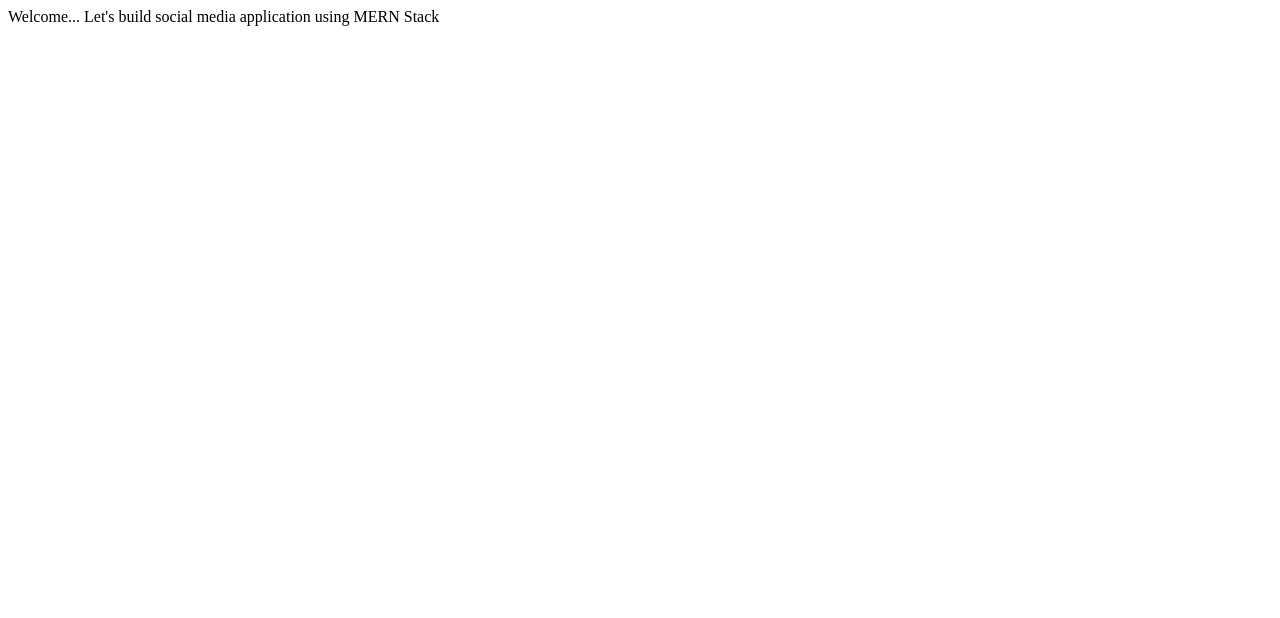
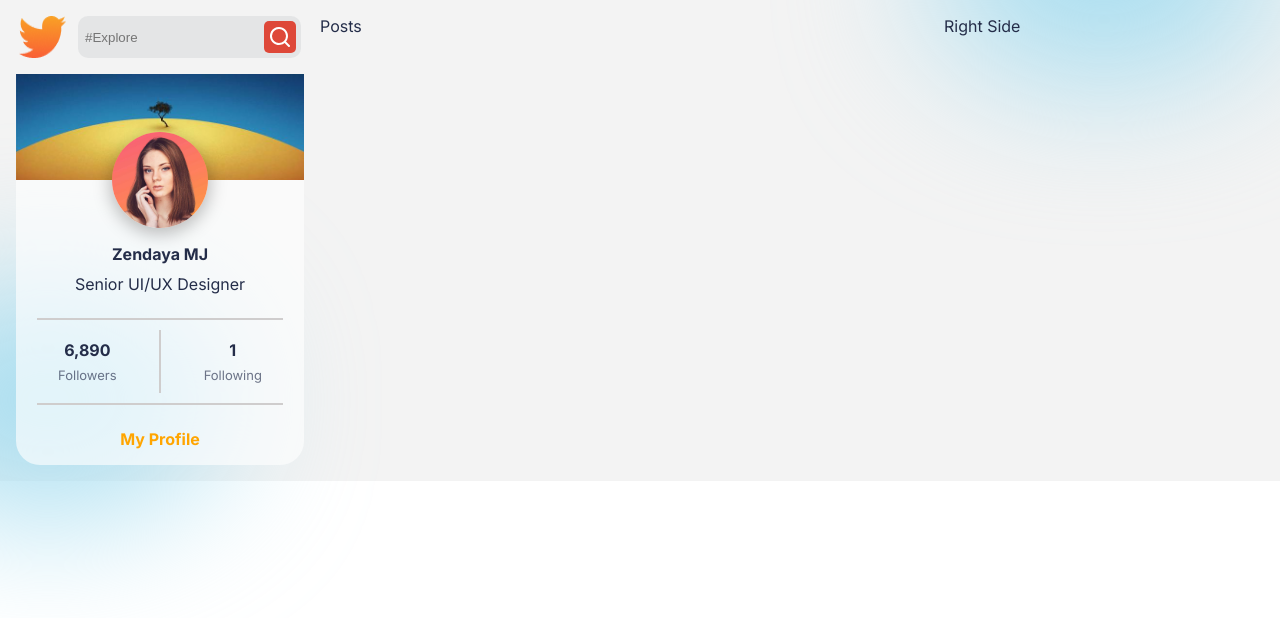
Before and after one commit to mohammedmurshid/Connectify-frontend, a React (Create React App) app: page / in a window 1280 px wide. Shown: the top 618 px of the page. Built offline with nearby package versions, Linux system fonts and the light colour scheme.

Commit message:
profile side completed

```diff
--- a/public/index.html
+++ b/public/index.html
@@ -8,33 +8,22 @@
       name="description"
       content="Web site created using create-react-app"
     />
-    <!--
-      manifest.json provides metadata used when your web app is installed on a
-      user's mobile device or desktop. See https://developers.google.com/web/fundamentals/web-app-manifest/
-    -->
-    <!--
-      Notice the use of %PUBLIC_URL% in the tags above.
-      It will be replaced with the URL of the `public` folder during the build.
-      Only files inside the `public` folder can be referenced from the HTML.
-
-      Unlike "/favicon.ico" or "favicon.ico", "%PUBLIC_URL%/favicon.ico" will
-      work correctly both with client-side routing and a non-root public URL.
-      Learn how to configure a non-root public URL by running `npm run build`.
-    -->
-    <title>React App</title>
+    <link rel="preconnect" href="https://fonts.googleapis.com" />
+    <link rel="preconnect" href="https://fonts.gstatic.com" crossorigin />
+    <link
+      href="https://fonts.googleapis.com/css2?family=Inter:wght@400;600;700&display=swap"
+      rel="stylesheet"
+    />
+    <style>
+      body {
+        font-family: "Inter", sans-serif;
+        margin: 0;
+      }
+    </style>
+    <title>Social Media</title>
   </head>
   <body>
     <noscript>You need to enable JavaScript to run this app.</noscript>
     <div id="root"></div>
-    <!--
-      This HTML file is a template.
-      If you open it directly in the browser, you will see an empty page.
-
-      You can add webfonts, meta tags, or analytics to this file.
-      The build step will place the bundled scripts into the <body> tag.
-
-      To begin the development, run `npm start` or `yarn start`.
-      To create a production bundle, use `npm run build` or `yarn build`.
-    -->
   </body>
 </html>
--- a/src/App.css
+++ b/src/App.css
@@ -11,5 +11,21 @@
   --photo: #4CB256;
   --video: #4A4EB7;
   --location: #EF5757;
---shedule: #E1AE4A;
+  --shedule: #E1AE4A;
 }
+
+.App {
+  overflow: hidden;
+  color: var(--black);
+  background: #f3f3f3;
+  padding: 1rem 1rem;
+}
+
+.blur {
+  position: absolute;
+  width: 22rem;
+  height: 14rem;
+  border-radius: 50%;
+  background: #a6ddf0;
+  filter: blur(72px);
+}
--- a/src/App.js
+++ b/src/App.js
@@ -1,8 +1,11 @@
 import "./App.css";
+import Home from "./pages/home/Home";
 function App() {
   return (
     <div className="App">
-      Welcome... Let's build social media application using MERN Stack
+      <div className="blur" style={{ top: "-18%", right: "0" }}></div>
+      <div className="blur" style={{ top: "36%", left: "-8rem" }}></div>
+      <Home />
     </div>
   );
 }
--- /dev/null
+++ b/src/components/LogoSearch/LogoSearch.css
@@ -0,0 +1,31 @@
+.LogoSearch {
+    display: flex;
+    gap: 0.75rem
+}
+
+.Search {
+    display: flex;
+    background-color: var(--inputColor);
+    border-radius: 10px;
+    padding: 5px;
+}
+
+.Search>input {
+    background-color: transparent;
+    border: none;
+    outline: none;
+}
+
+.s-icon {
+    display: flex;
+    align-items: center;
+    justify-content: center;
+    background: #DE4839;
+    border-radius: 5px;
+    padding: 4px;
+    color: white;
+}
+
+.s-icon:hover {
+    cursor: pointer;
+}
--- /dev/null
+++ b/src/components/LogoSearch/LogoSearch.jsx
@@ -0,0 +1,20 @@
+import React from "react";
+import Logo from "../../img/logo.png";
+import "./LogoSearch.css";
+import { UilSearch } from "@iconscout/react-unicons";
+
+const LogoSearch = () => {
+  return (
+    <div className="LogoSearch">
+      <img src={Logo} alt="" srcset="" />
+      <div className="Search">
+        <input type="text" placeholder="#Explore" />
+        <div className="s-icon">
+          <UilSearch />
+        </div>
+      </div>
+    </div>
+  );
+};
+
+export default LogoSearch;
--- /dev/null
+++ b/src/components/ProfileCard/ProfileCard.css
@@ -0,0 +1,92 @@
+.ProfileCard {
+    border-radius: 1.5rem;
+    display: flex;
+    flex-direction: column;
+    position: relative;
+    gap: 1rem;
+    overflow-x: clip;
+    background: var(--cardColor);
+}
+
+.ProfileImages {
+    position: relative;
+    display: flex;
+    flex-direction: column;
+    align-items: center;
+    justify-content: center;
+}
+
+.ProfileImages>img:nth-of-type(1) {
+    width: 100%;
+}
+
+.ProfileImages>img:nth-of-type(2) {
+    width: 6rem;
+    border-radius: 50%;
+    position: absolute;
+    bottom: -3rem;
+    box-shadow: var(--profileShadow);
+}
+
+.ProfileName {
+    display: flex;
+    flex-direction: column;
+    align-items: center;
+    margin-top: 3rem;
+    gap: 10px;
+}
+
+.ProfileName>span:nth-of-type(1) {
+    font-weight: bold;
+}
+
+.followStatus {
+    display: flex;
+    flex-direction: column;
+    align-items: center;
+    justify-content: center;
+    gap: 0.75rem;
+}
+
+.followStatus>hr {
+    width: 85%;
+    border: 1px solid var(--hrColor);
+}
+
+.followStatus>div {
+    display: flex;
+    gap: 1rem;
+    width: 80%;
+    justify-content: space-around;
+    align-items: center;
+}
+
+.follow {
+    display: flex;
+    flex-direction: column;
+    gap: 0.4rem;
+    align-items: center;
+    justify-content: center;
+}
+
+.follow>span:nth-of-type(1) {
+    font-weight: bold;
+}
+
+.follow>span:nth-of-type(2) {
+    color: var(--gray);
+    font-size: 13px;
+}
+
+.vl {
+    height: 150%;
+    border-left: 2px solid var(--hrColor);
+}
+
+.ProfileCard>span {
+    font-weight: bold;
+    color: orange;
+    align-self: center;
+    margin-bottom: 1rem;
+    cursor: pointer;
+}
--- /dev/null
+++ b/src/components/ProfileCard/ProfileCard.jsx
@@ -0,0 +1,42 @@
+import React from "react";
+import Cover from "../../img/cover.jpg";
+import Profile from "../../img/profileImg.jpg";
+import "./ProfileCard.css";
+
+const ProfileCard = () => {
+  return (
+    <div className="ProfileCard">
+      <div className="ProfileImages">
+        <img src={Cover} alt="" />
+        <img src={Profile} alt="" />
+      </div>
+
+      <div className="ProfileName">
+        <span>Zendaya MJ</span>
+        <span>Senior UI/UX Designer</span>
+      </div>
+
+      <div className="followStatus">
+        <hr />
+        <div>
+          <div className="follow">
+            <span>6,890 </span>
+            <span>Followers</span>
+          </div>
+
+          <div className="vl"></div>
+
+          <div className="follow">
+            <span>1 </span>
+            <span>Following</span>
+          </div>
+        </div>
+        <hr />
+      </div>
+
+      <span>My Profile</span>
+    </div>
+  );
+};
+
+export default ProfileCard;
--- /dev/null
+++ b/src/components/ProfileSide/ProfileSide.css
@@ -0,0 +1,7 @@
+.profileSide {
+    display: flex;
+    flex-direction: column;
+    gap: 1rem;
+    align-items: center;
+    overflow: auto;
+}
--- /dev/null
+++ b/src/components/ProfileSide/ProfileSide.jsx
@@ -0,0 +1,15 @@
+import React from "react";
+import LogoSearch from "../LogoSearch/LogoSearch";
+import ProfileCard from "../ProfileCard/ProfileCard";
+import "./ProfileSide.css";
+
+const ProfileSide = () => {
+  return (
+    <div className="profileSide">
+      <LogoSearch />
+      <ProfileCard />
+    </div>
+  );
+};
+
+export default ProfileSide;
--- /dev/null
+++ b/src/pages/home/Home.css
@@ -0,0 +1,6 @@
+.Home {
+    position: relative;
+    display: grid;
+    grid-template-columns: 18rem auto 20rem;
+    gap: 1rem
+}
--- /dev/null
+++ b/src/pages/home/Home.jsx
@@ -0,0 +1,15 @@
+import React from "react";
+import "./Home.css";
+import ProfileSide from "../../components/ProfileSide/ProfileSide";
+
+const Home = () => {
+  return (
+    <div className="Home">
+      <ProfileSide />
+      <div className="postSide">Posts</div>
+      <div className="rightSide">Right Side</div>
+    </div>
+  );
+};
+
+export default Home;
```
